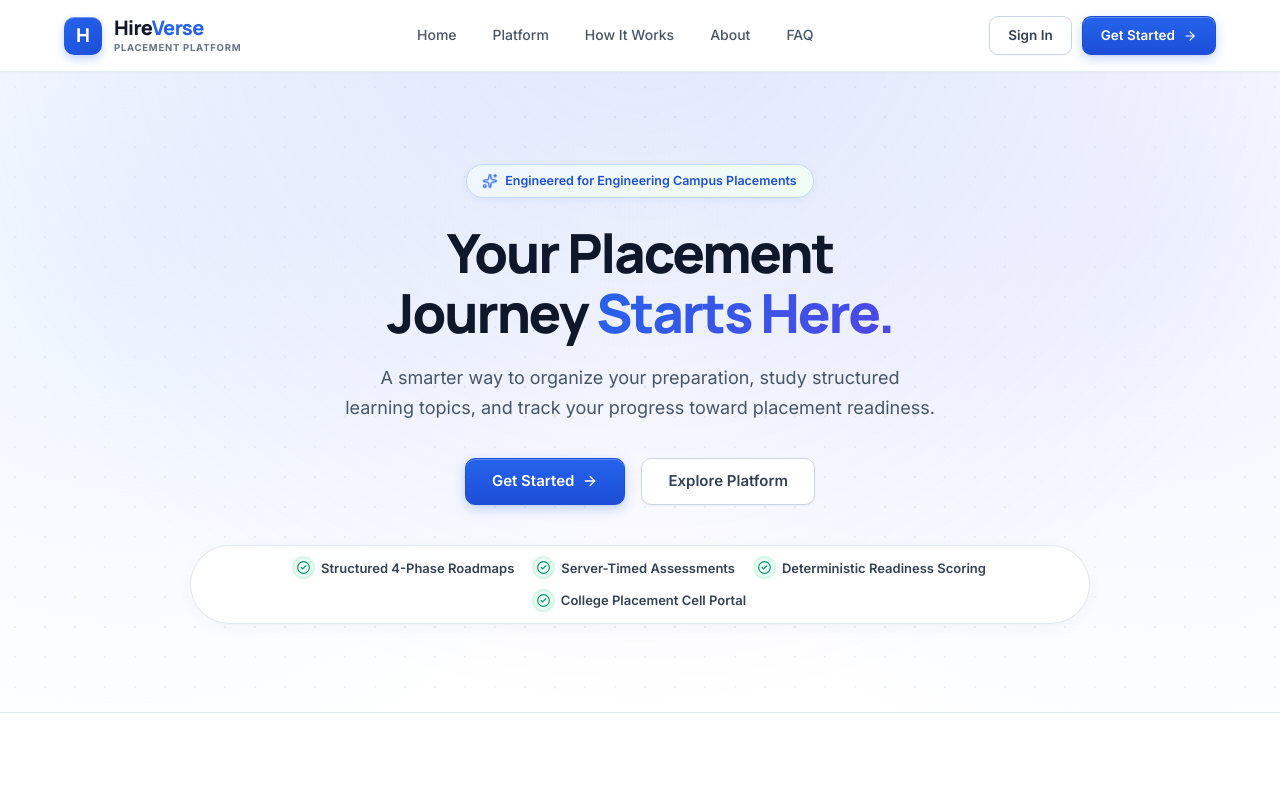
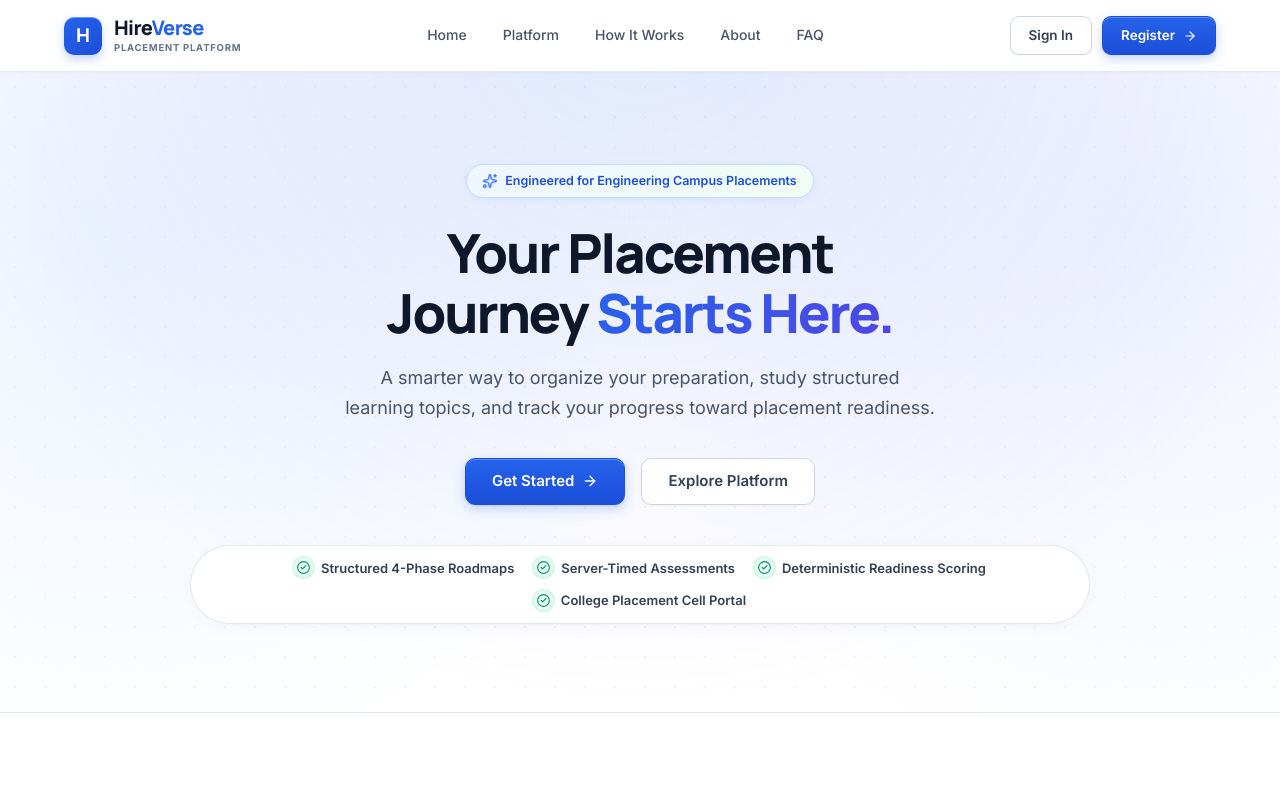
Before and after one commit to snehabhingare9011-prog/placement-prep-tracker, a React (Vite) app: page / in a window 1280 px wide. Shown: the top 800 px of the page. Built offline with nearby package versions, Linux system fonts and the light colour scheme.

Commit message:
chore: save stable HireVerse baseline before landing page redesign

```diff
--- a/src/pages/LandingPage.jsx
+++ b/src/pages/LandingPage.jsx
@@ -155,7 +155,7 @@ export function LandingPage() {
                       Sign In
                     </Link>
                     <Link to="/register" className="saas-btn saas-btn-primary">
-                      <span>Get Started</span>
+                      <span>Register</span>
                       <ArrowRight size={14} />
                     </Link>
                   </>
```
